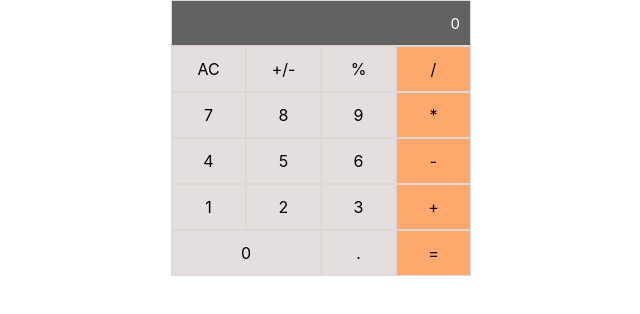
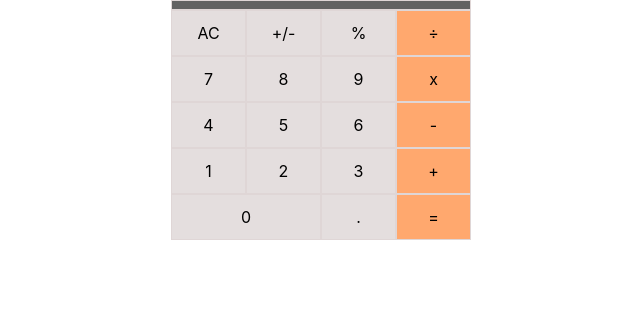
Before and after one commit to Marcraphael12/React-1, a React (Create React App) app: page / in a window 1280 px wide. Shown: the top 314 px of the page, without its empty margins (319-959 px from the left). Built offline with nearby package versions, Linux system fonts and the light colour scheme.

Commit message:
components/calculator: add events

```diff
--- a/src/components/calculator.js
+++ b/src/components/calculator.js
@@ -1,42 +1,63 @@
 import React from 'react';
 import './calculator.css';
 
-class Pad extends React.Component {
+// Logic components
+import calculate from './Logic/calculate';
+import operate from './Logic/operate';
+
+// Buttons list
+import buttons from './buttons';
+
+class Calculator extends React.Component {
+  constructor (props) {
+    super(props);
+    this.state = {}
+  }
+
+  handleClick = (e) => {
+    const value = e.target.textContent;
+    const  calcState= calculate(this.state, value);
+    this.setState( calcState );
+  }
   render() {
+    const { total, next, operation } = this.state;
+
+    // Taking result accordingly to the defined state
+    let result = ''; // Default value
+    if (total) { // If there is a total
+      result = `${total} ${operation || ''} ${next || ''}`; // Save the total and set operation and next to empty strings
+    } else if (next) { // If there is no operation
+      result = next; // Save the next value to this variable
+    }
+
+    // Give the class name 'different' to the buttons that are not numbers accordingly to the css rules
+    function giveClassName (btn) {
+      if (btn === '+' || btn === 'x' || btn === '-' || btn === '÷' || btn === '=') {
+        return 'different';
+      }
+      if (btn === '0') {
+        return 'zero';
+      }
+      return '';
+    }
+
     return (
       <div className='main'>
         <ul className='calc'>
-          <li className="screen"><input className="" type="text" placeholder="0" /></li>
-          <li className="pad same"><button type="submit">AC</button></li>
-          <li className="pad same"><button type="submit">+/-</button></li>
-          <li className="pad same"><button type="submit">%</button></li>
-          <li className="pad different"><button type="submit">/</button></li>
-          <li className="pad same"><button type="submit">7</button></li>
-          <li className="pad same"><button type="submit">8</button></li>
-          <li className="pad same"><button type="submit">9</button></li>
-          <li className="pad different"><button type="submit">*</button></li>
-          <li className="pad same"><button type="submit">4</button></li>
-          <li className="pad same"><button type="submit">5</button></li>
-          <li className="pad same"><button type="submit">6</button></li>
-          <li className="pad different"><button type="submit">-</button></li>
-          <li className="pad same"><button type="submit">1</button></li>
-          <li className="pad same"><button type="submit">2</button></li>
-          <li className="pad same"><button type="submit">3</button></li>
-          <li className="pad different"><button type="submit">+</button></li>
-          <li className="pad same zero"><button type="submit">0</button></li>
-          <li className="pad same"><button type="submit">.</button></li>
-          <li className="pad different"><button type="submit">=</button></li>
+          <li className="screen">
+            <h3 className="" >{result}</h3>
+          </li>
+          {buttons.map((btn) => ( // Map the buttons list
+            <li className={`pad same ${giveClassName(btn)}`} key={btn}>
+              <button key={btn} onClick={this.handleClick} type='button'>
+                {btn}
+              </button>
+            </li>
+          ))}
         </ul>
       </div>
     );
   }
 }
 
-class Calculator extends React.Component {
-  render() {
-    return (
-      <Pad />
-    );
-  }
-}
 export default Calculator;
```
